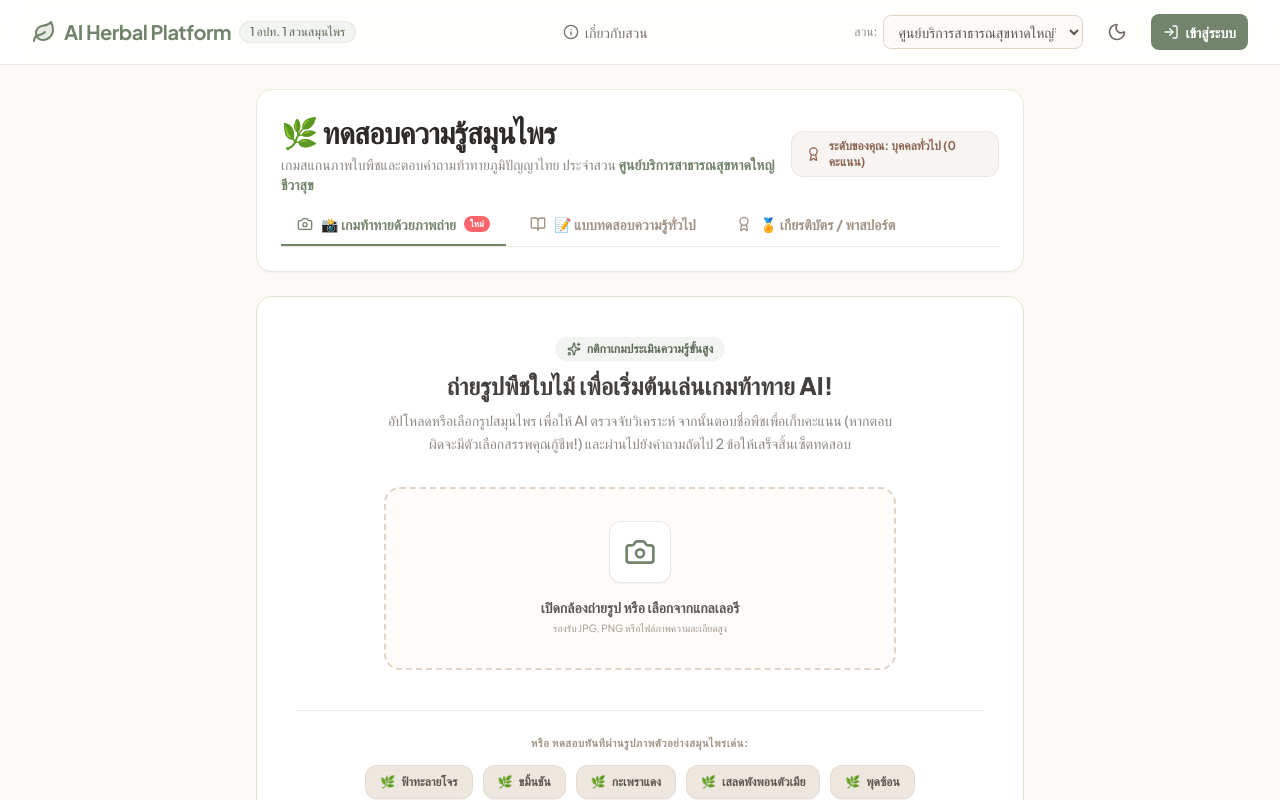
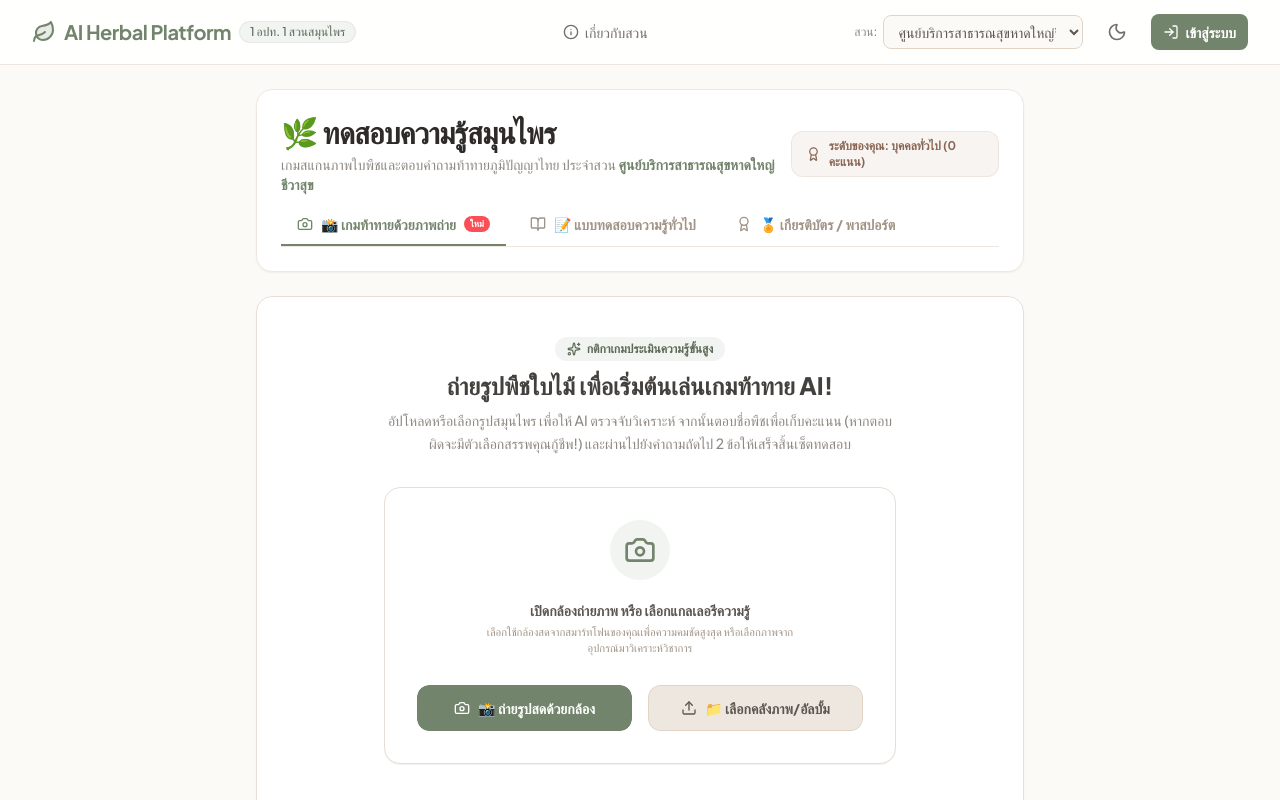
Before and after one commit to piyawit38/AI-Herbal-Learning-Platform, a React (Vite) app: page /challenge in a window 1280 px wide. Shown: the top 800 px of the page. Built offline with nearby package versions, Linux system fonts and the light colour scheme; a web font is replaced by a local one.

Commit message:
Update Challenge.tsx

```diff
--- a/src/pages/Challenge.tsx
+++ b/src/pages/Challenge.tsx
@@ -703,26 +703,47 @@ export const Challenge: React.FC = () => {
                 </p>
               </div>
 
-              {/* Upload Dashed Box */}
-              <div className="w-full max-w-lg">
-                <input
-                  type="file"
-                  ref={fileInputRef}
-                  onChange={handleFileUpload}
-                  accept="image/*"
-                  className="hidden"
-                />
-
-                <div
-                  onClick={() => fileInputRef.current?.click()}
-                  className="border-2 border-dashed border-slate-200 dark:border-slate-800 hover:border-teal-500/40 rounded-2xl p-6 sm:p-8 cursor-pointer transition-all bg-slate-50/50 dark:bg-slate-850/20 hover:bg-teal-50/10 flex flex-col items-center justify-center gap-3.5 group"
-                >
-                  <div className="p-3.5 bg-white dark:bg-slate-800 border border-slate-100 dark:border-slate-700 rounded-xl group-hover:scale-105 transition-all text-teal-600 dark:text-teal-400 shadow-xs">
-                    <Camera className="w-8 h-8" />
+              {/* Upload Dashed Box / Dual Buttons */}
+              <div className="w-full max-w-lg bg-white dark:bg-slate-850 border border-slate-150 dark:border-slate-800 rounded-2xl p-6 sm:p-8 text-center shadow-2xs flex flex-col items-center justify-center gap-5">
+                <div className="p-3.5 bg-teal-50 dark:bg-teal-950/40 text-teal-600 dark:text-teal-400 rounded-full">
+                  <Camera className="w-8 h-8" />
+                </div>
+                <div className="space-y-1">
+                  <span className="font-extrabold text-sm text-slate-700 dark:text-slate-200 block">เปิดกล้องถ่ายภาพ หรือ เลือกแกลเลอรีความรู้</span>
+                  <p className="text-[11px] text-slate-400 dark:text-slate-500 max-w-xs leading-normal mx-auto">
+                    เลือกใช้กล้องสดจากสมาร์ทโฟนของคุณเพื่อความคมชัดสูงสุด หรือเลือกภาพจากอุปกรณ์มาวิเคราะห์วิชาการ
+                  </p>
+                </div>
+
+                {/* Dual buttons with native overlays (Green & Gray) */}
+                <div className="flex flex-col sm:flex-row items-center justify-center gap-4 w-full pt-2">
+                  {/* ถ่ายรูปสด */}
+                  <div className="relative w-full sm:w-1/2 overflow-hidden rounded-xl">
+                    <input
+                      type="file"
+                      onChange={handleFileUpload}
+                      accept="image/*"
+                      capture="environment"
+                      className="absolute inset-0 opacity-0 cursor-pointer w-full h-full z-10"
+                    />
+                    <div className="w-full px-5 py-3 bg-teal-600 hover:bg-teal-700 text-white font-bold rounded-xl text-xs sm:text-sm shadow-md hover:shadow-teal-600/20 hover:scale-[1.02] active:scale-[0.98] transition-all flex items-center justify-center gap-2 border border-teal-600">
+                      <Camera className="w-4 h-4 shrink-0" />
+                      <span>📸 ถ่ายรูปสดด้วยกล้อง</span>
+                    </div>
                   </div>
-                  <div className="space-y-1">
-                    <span className="font-extrabold text-xs sm:text-sm text-slate-700 dark:text-slate-350 block">เปิดกล้องถ่ายรูป หรือ เลือกจากแกลเลอรี</span>
-                    <span className="text-[10px] text-slate-400 dark:text-slate-500 block leading-normal">รองรับ JPG, PNG หรือไฟล์ภาพความละเอียดสูง</span>
+
+                  {/* เลือกจากคลัง */}
+                  <div className="relative w-full sm:w-1/2 overflow-hidden rounded-xl">
+                    <input
+                      type="file"
+                      onChange={handleFileUpload}
+                      accept="image/*"
+                      className="absolute inset-0 opacity-0 cursor-pointer w-full h-full z-10"
+                    />
+                    <div className="w-full px-5 py-3 bg-slate-100 hover:bg-slate-200 dark:bg-slate-800 dark:hover:bg-slate-700 text-slate-700 dark:text-slate-200 font-bold rounded-xl text-xs sm:text-sm shadow-sm hover:scale-[1.02] active:scale-[0.98] transition-all flex items-center justify-center gap-2 border border-slate-200 dark:border-slate-700">
+                      <Upload className="w-4 h-4 shrink-0" />
+                      <span>📁 เลือกคลังภาพ/อัลบั้ม</span>
+                    </div>
                   </div>
                 </div>
               </div>
```
